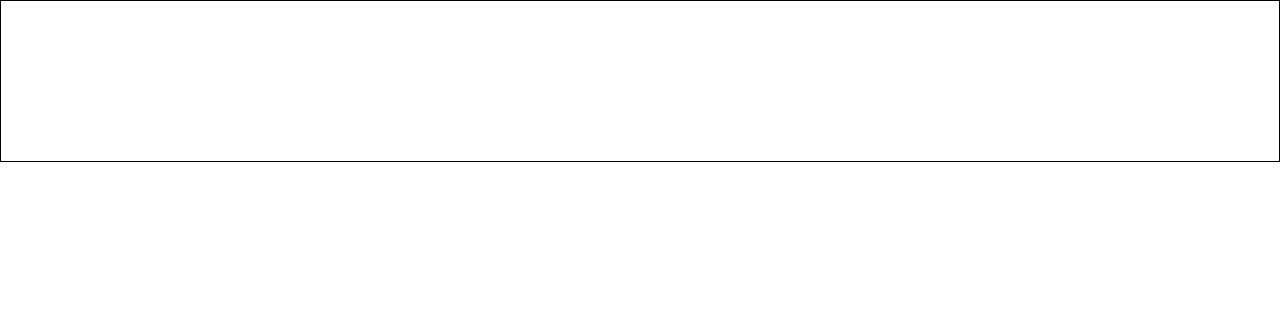
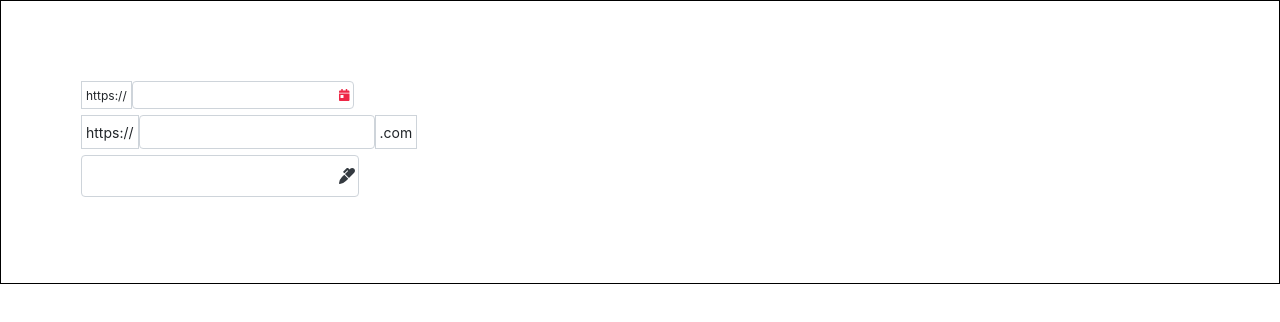
Before and after one commit to onjuju/nactno, a React (Create React App) app: page / in a window 1280 px wide. Shown: the top 322 px of the page. Built offline with nearby package versions, Linux system fonts and the light colour scheme.

Commit message:
feat: add Input Component

```diff
--- a/src/App.tsx
+++ b/src/App.tsx
@@ -1,5 +1,5 @@
 import React, { useState } from "react";
-import { library } from "@fortawesome/fontawesome-svg-core";
+import { library, icon } from "@fortawesome/fontawesome-svg-core";
 import Button from "./components/Button/button";
 import { FontAwesomeIcon } from "@fortawesome/react-fontawesome";
 import { fas } from "@fortawesome/free-solid-svg-icons";
@@ -7,18 +7,47 @@ import Alert from "./components/Alert";
 import Icon from "./components/Icon";
 import Menu from "./components/Menu";
 import Transition from "./components/Transition";
+import Input from "./components/Input";
 
 library.add(fas);
 
 function App() {
   const [show, setShow] = useState(false);
-
+  const [value, setValue] = useState("");
   return (
     <div className="App" data-testid="test-app">
-      <header className="App-header">
+      <header className="App-header"></header>
+      <section>
+        <Input
+          value={value}
+          onChange={(e) => setValue(e.target.value)}
+          size="sm"
+          prepand="https://"
+          icon={{
+            icon: "calendar-day",
+            theme: "danger",
+          }}
+        />
+        <br />
+        <Input
+          value={value}
+          onChange={(e) => setValue(e.target.value)}
+          append=".com"
+          prepand="https://"
+        />
+        <br />
 
-
-      </header>
+        <Input
+          value={value}
+          onChange={(e) => setValue(e.target.value)}
+          size="lg"
+          icon={{
+            icon: "marker",
+            theme: "dark",
+          }}
+        />
+        <br />
+      </section>
     </div>
   );
 }
--- /dev/null
+++ b/src/components/Input/_style.scss
@@ -0,0 +1,52 @@
+.nact-input {
+  display: inline-flex;
+  font-size: $input-default-font-size;
+  position: relative;
+  input {
+    height: $input-default-height;
+    line-height: $input-default-line-height;
+    padding: $input-padding-x;
+    border-radius: $input-border-radius;
+    border: $input-border;
+    outline-color: $input-outline-color;
+  }
+
+  & > span {
+    display: inline-block;
+    height: 100%;
+    background: $white;
+    border: $input-border;
+    height: $input-default-height;
+    line-height: $input-default-line-height;
+    padding: 0 4px;
+  }
+
+  .input-icon {
+    position: absolute;
+    right: 4px;
+    top: 50%;
+    transform: translateY(-50%);
+  }
+
+  margin-bottom: 6px;
+}
+
+.input-sm {
+  font-size: $input-sm-font-size;
+
+  input,
+  & > span {
+    height: $input-sm-height;
+    line-height: $input-sm-line-height;
+  }
+}
+
+.input-lg {
+  font-size: $input-lg-font-size;
+
+  input,
+  & > span {
+    height: $input-lg-height;
+    line-height: $input-lg-line-height;
+  }
+}
--- /dev/null
+++ b/src/components/Input/index.tsx
@@ -0,0 +1,59 @@
+import React, { FC, InputHTMLAttributes, ReactElement } from "react";
+import { IconProp } from "@fortawesome/fontawesome-svg-core";
+import classnames from "classnames";
+import { useState } from "@storybook/addons";
+import Icon, { IconProps } from "../Icon";
+
+type InputSize = "lg" | "sm";
+//
+export interface InputProps
+  extends Omit<InputHTMLAttributes<HTMLInputElement>, "size"> {
+  value?: string;
+  disabled?: boolean;
+  size?: InputSize;
+  icon?: IconProps;
+  prepand?: string | ReactElement;
+  append?: string | ReactElement;
+  className?: string;
+}
+
+export const Input: FC<InputProps> = (props) => {
+  const {
+    value,
+    disabled,
+    size,
+    icon,
+    prepand,
+    append,
+    className,
+    ...restProps
+  } = props;
+
+  const classes = classnames("nact-input", {
+    [`input-${size}`]: size,
+  });
+
+  const valueProps = value ? { value } : {};
+
+  const inputStyle = icon
+    ? { ...restProps.style, paddingRight: "20px" }
+    : { ...restProps.style };
+
+  return (
+    <div className={classes}>
+      {prepand && <span>{prepand}</span>}
+      <input
+        disabled={disabled}
+        {...valueProps}
+        {...restProps}
+        style={inputStyle}
+      />
+      {icon && (
+        <Icon {...icon} className={classnames("input-icon", icon.className)} />
+      )}
+      {append && <span>{append}</span>}
+    </div>
+  );
+};
+
+export default Input;
--- a/src/styles/_variables.scss
+++ b/src/styles/_variables.scss
@@ -264,3 +264,21 @@ $tab-item-padding: 0.3rem 0.8rem !default;
 // card mode
 $tab-item-card-border-color: $tabs-border-color !default;
 $tab-item-card-border-width: 1px !default;
+
+/* Input */
+
+$input-default-height: 34px !default;
+$input-default-line-height: 34px !default;
+$input-default-font-size: 14px !default;
+$input-padding-x: 8px !default;
+$input-border-radius: 4px !default;
+$input-border: 1px solid $gray-400 !default;
+$input-outline-color: $primary !default;
+
+$input-sm-height: 28px !default;
+$input-sm-line-height: 28px !default;
+$input-sm-font-size: 12px !default;
+
+$input-lg-height: 42px !default;
+$input-lg-line-height: 42px !default;
+$input-lg-font-size: 16px !default;
--- a/src/styles/index.scss
+++ b/src/styles/index.scss
@@ -21,6 +21,9 @@
 /* Tabs Component */
 @import "../components/Tabs/style";
 
+/* Input Component */
+@import "../components//Input/style";
+
 body {
   padding: 80px;
   border: 1px solid #000;
```
Also changed, not shown: 2 other files (tests, documents, lock files or other folders).
